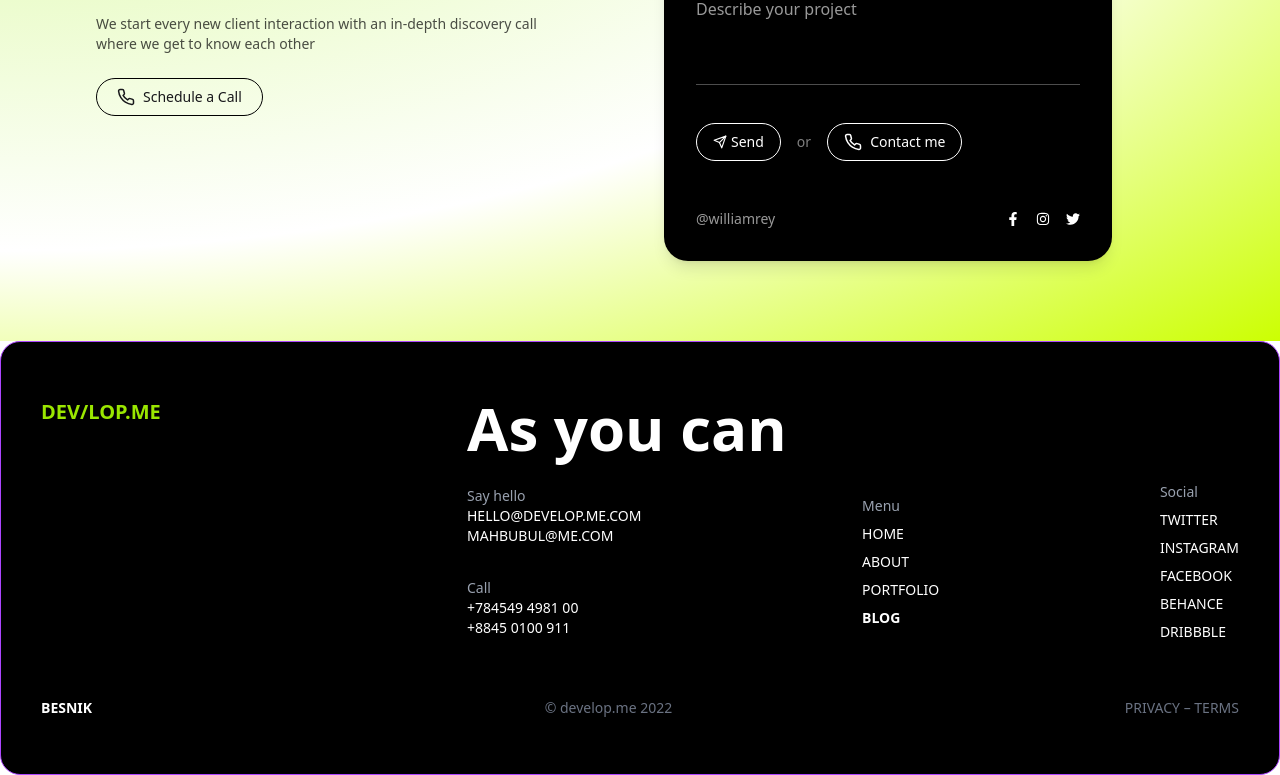
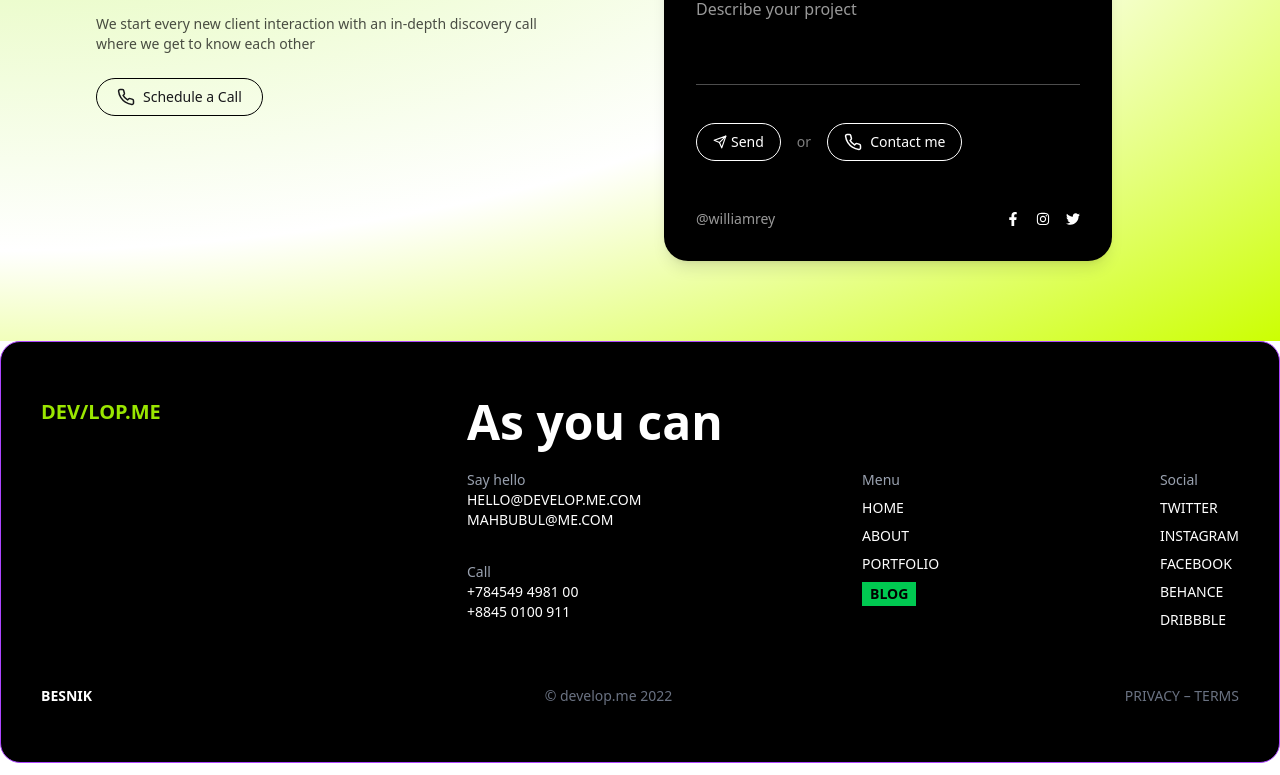
Before and after one commit to tushar54/Task1, a React (Vite) app: page / in a window 1280 px wide. Shown: the part 2766-3541 px from the top of the page. Built offline with nearby package versions, Linux system fonts and the light colour scheme.

Commit message:
i have change some design

```diff
--- a/src/Component/Footer.jsx
+++ b/src/Component/Footer.jsx
@@ -2,19 +2,24 @@ import React from "react";
 
 const Footer = () => {
   return (
-    <div className="bg-black text-white px-10 py-14 rounded-[20px] border border-purple-500">
-      <div className="flex justify-around items-start gap-10">
+    <div className="bg-black text-white px-6 py-10 md:px-10 md:py-14 rounded-[20px] border border-purple-500">
+      {/* Top Section */}
+      <div className="flex flex-col lg:flex-row justify-around items-start gap-10">
+        {/* Left: Logo */}
+        <div className="lg:w-2/6 w-full text-lime-400 font-bold text-xl">
+          DEV/LOP.ME
+        </div>
 
-        <div className="w-2/6 text-lime-400 font-bold text-xl">DEV/LOP.ME</div>
-
-
-        <div className="w-4/6 space-y-6">
-          <div className="text-6xl font-semibold">
+        {/* Right: Content */}
+        <div className="lg:w-4/6 w-full space-y-6">
+          {/* Heading */}
+          <div className="text-4xl md:text-5xl font-semibold">
             As you <span className="text-white">can</span>
           </div>
 
-
-          <div className="flex justify-between items-center">
+          {/* Grid: Say Hello, Menu, Social */}
+          <div className="flex flex-col md:flex-row justify-between items-start gap-8">
+            {/* Say Hello + Call */}
             <div className="flex flex-col gap-4 text-sm">
               <div>
                 <div className="text-gray-400">Say hello</div>
@@ -28,16 +33,18 @@ const Footer = () => {
               </div>
             </div>
 
-
+            {/* Menu */}
             <div className="flex flex-col gap-2 text-sm">
               <div className="text-gray-400">Menu</div>
               <div>HOME</div>
               <div>ABOUT</div>
               <div>PORTFOLIO</div>
-            <div className="  font-semibold w-fit">BLOG</div>
+              <div className="font-semibold w-fit bg-green-500 text-black px-2 py-0.5">
+                BLOG
+              </div>
             </div>
 
-
+            {/* Social */}
             <div className="flex flex-col gap-2 text-sm">
               <div className="text-gray-400">Social</div>
               <div>TWITTER</div>
@@ -50,8 +57,8 @@ const Footer = () => {
         </div>
       </div>
 
-
-      <div className="flex justify-between items-center mt-14 text-sm flex-wrap gap-4">
+      {/* Bottom Section */}
+      <div className="flex flex-col md:flex-row justify-between items-center mt-14 text-sm gap-4 text-center md:text-left">
         <div className="font-bold">BESNIK</div>
         <div className="text-gray-500">© develop.me 2022</div>
         <div className="text-gray-500">PRIVACY – TERMS</div>
```
Lines whose indentation alone changed are shown as unchanged.
